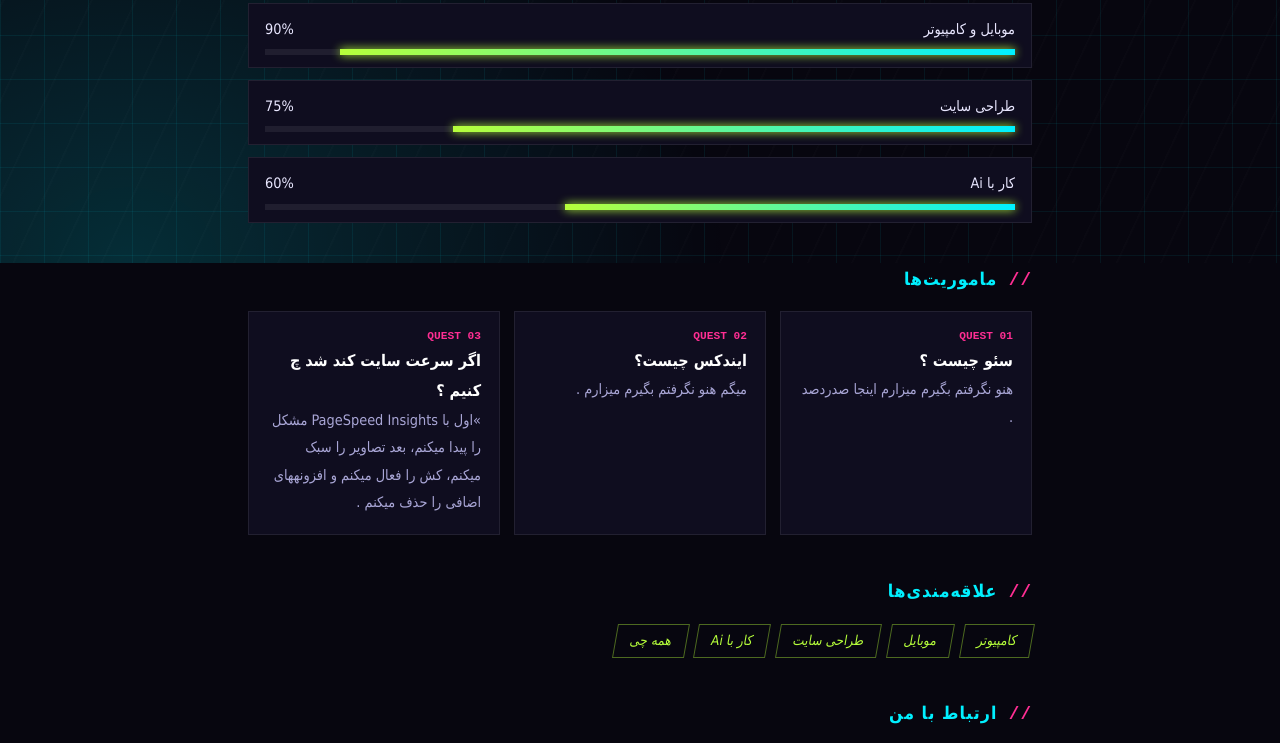
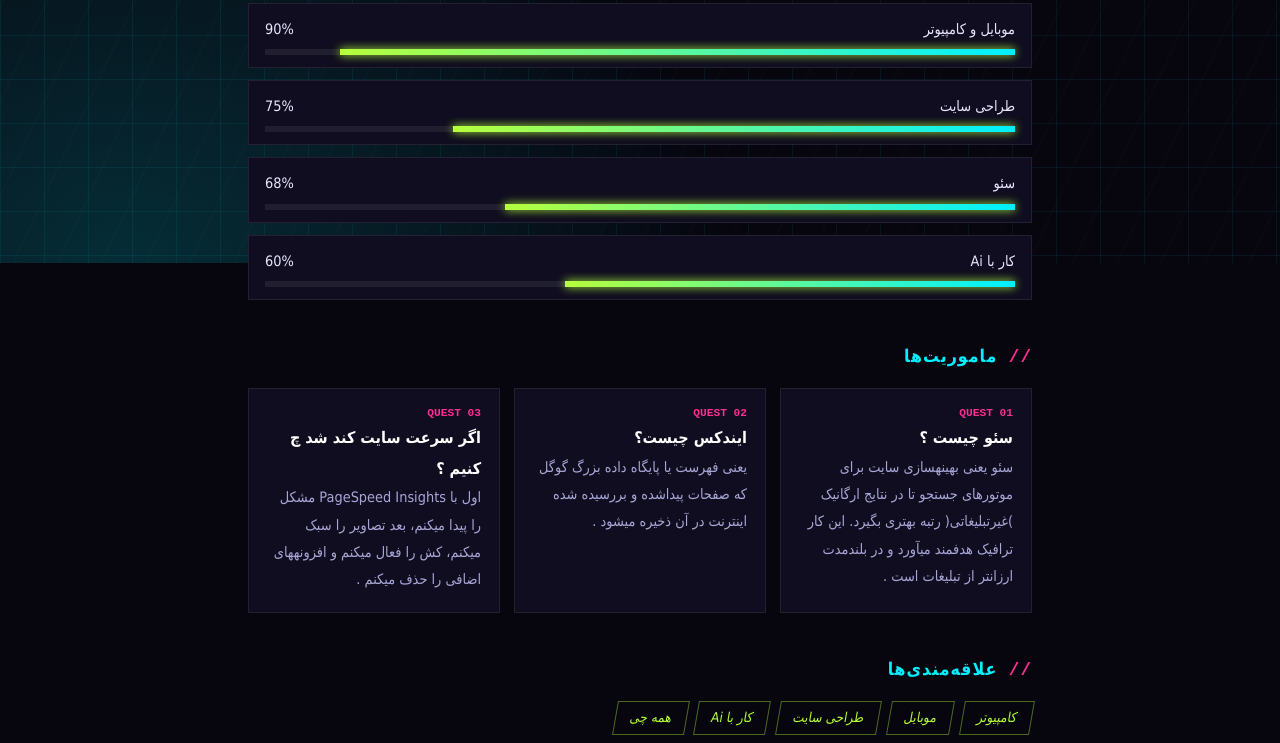
Before and after one commit to NemoneKarr/NemoneKarr.github.io, a plain HTML site: page index.html in a window 1280 px wide. Shown: the part 537-1280 px from the top of the page. Drawn offline with Linux system fonts and the light colour scheme.

Commit message:
Update index.html

```diff
--- a/index.html
+++ b/index.html
@@ -98,14 +98,17 @@ footer{text-align:center;color:#6d6a96;font:.75rem monospace;margin-top:50px}
   <div class="stats">
     <div class="stat"><div><span>موبایل و کامپیوتر  </span><span>90%</span></div><div class="bar"><i style="width:90%"></i></div></div>
     <div class="stat"><div><span>طراحی سایت </span><span>75%</span></div><div class="bar"><i style="width:75%"></i></div></div>
+    <div class="stat"><div><span> سئو </span><span>68%</span></div><div class="bar"><i style="width:68%"></i></div></div>
     <div class="stat"><div><span> کار با Ai</span><span>60%</span></div><div class="bar"><i style="width:60%"></i></div></div>
   </div>
 
   <h2>ماموریت‌ها</h2>
   <div class="cards">
-    <div class="q"><small>QUEST 01</small><b>سئو چیست ؟</b><p> هنو نگرفتم بگیرم میزارم اینجا صدردصد .</p></div>
-    <div class="q"><small>QUEST 02</small><b>ایندکس چیست؟</b><p>میگم هنو نگرفتم بگیرم میزارم  .</p></div>
-    <div class="q"><small>QUEST 03</small><b>اگر سرعت سایت کند شد چ کنیم ؟</b><p>»اول با PageSpeed Insights مشکل را پیدا میکنم، بعد تصاویر را سبک
+    <div class="q"><small>QUEST 01</small><b>سئو چیست ؟</b><p> سئو یعنی بهینهسازی سایت برای موتورهای جستجو تا در نتایج ارگانیک
+)غیرتبلیغاتی( رتبه بهتری بگیرد. این کار ترافیک هدفمند میآورد و در بلندمدت ارزانتر از تبلیغات
+است .</p></div>
+    <div class="q"><small>QUEST 02</small><b>ایندکس چیست؟</b><p>یعنی فهرست یا پایگاه داده بزرگ گوگل که صفحات پیداشده و بررسیده شده اینترنت در آن ذخیره میشود  .</p></div>
+    <div class="q"><small>QUEST 03</small><b>اگر سرعت سایت کند شد چ کنیم ؟</b><p>اول با PageSpeed Insights مشکل را پیدا میکنم، بعد تصاویر را سبک
 میکنم، کش را فعال میکنم و افزونههای اضافی را حذف میکنم  .</p></div>
   </div>
 
```
